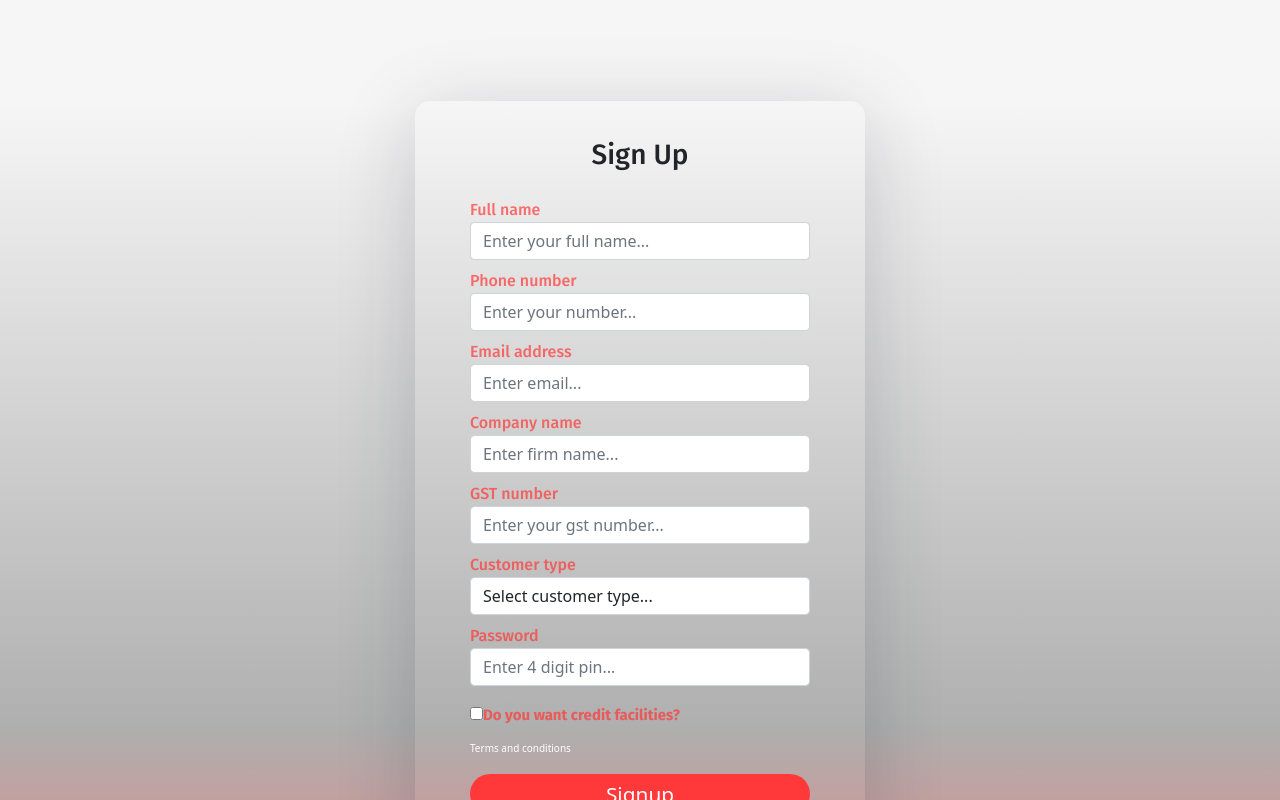
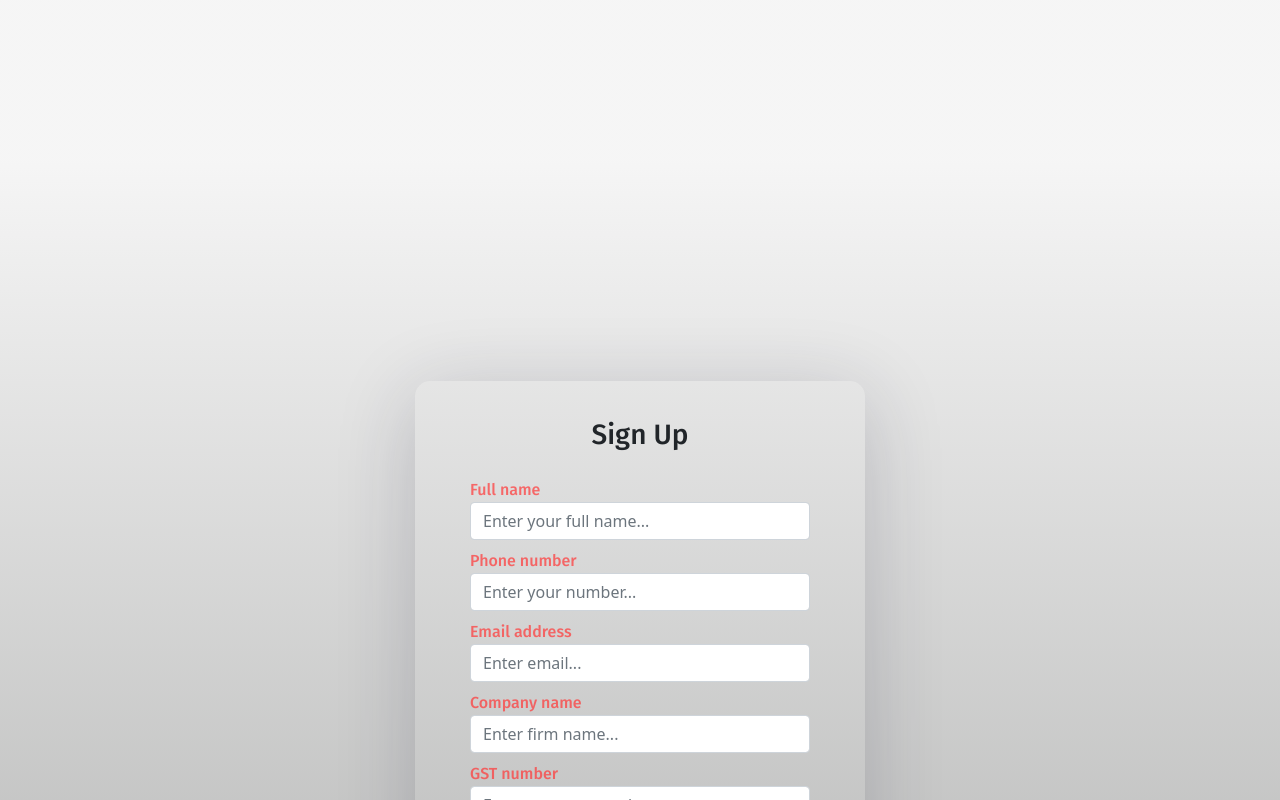
Before and after one commit to tech-radix/ferrodeal, a React (Create React App) app in the folder React-Js/login-signup-page/: page / in a window 1280 px wide. Shown: the top 800 px of the page. Built offline with nearby package versions, Linux system fonts and the light colour scheme.

Commit message:
added custom

```diff
--- a/React-Js/login-signup-page/src/components/login.component.js
+++ b/React-Js/login-signup-page/src/components/login.component.js
@@ -11,7 +11,7 @@ export default class Login extends Component {
         }
 
         this.handleChange = this.handleChange.bind(this);
-        this.submituserRegistrationForm = this.submituserRegistrationForm.bind(this);
+        this.submituserLoginForm = this.submituserLoginForm.bind(this);
 
       };
 
@@ -24,7 +24,7 @@ export default class Login extends Component {
 
       }
 
-      submituserRegistrationForm(e) {
+      submituserLoginForm(e) {
         e.preventDefault();
         if (this.validateForm()) {
             let fields = {};
@@ -72,7 +72,7 @@ export default class Login extends Component {
 
             <h3>Login</h3>
 
-            <form>
+            <form method="post"  name="userLoginForm"  onSubmit= {this.submituserLoginForm}>
                 <div className="form-group">
                     <label className="text-color">Phone number</label>
                     <input type="tel" className="form-control" placeholder="Enter registered mobile number" value={this.state.fields.mobileno} onChange={this.handleChange}  />
--- a/React-Js/login-signup-page/src/index.css
+++ b/React-Js/login-signup-page/src/index.css
@@ -18,7 +18,7 @@ h1,h2,h3,h4,h5,h6,label,span {
 
 body, html, .App, #root, .auth-wrapper {
   width: 100%;
-  height: 130vh;
+  height: 200vh;
 }
 
 .text-color {
```
Also changed, not shown: React-Js/login-signup-page/src/App.js (+1 -17 lines).
